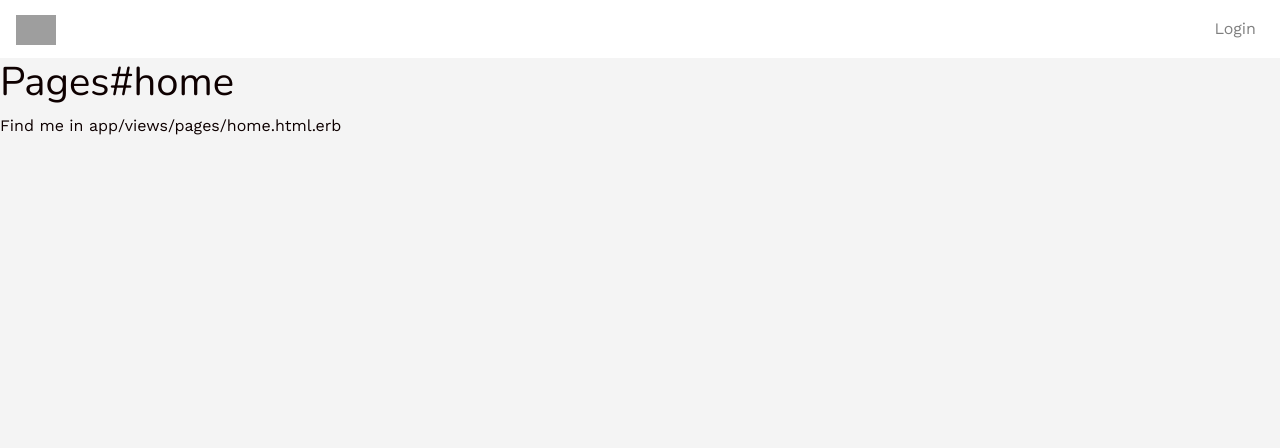
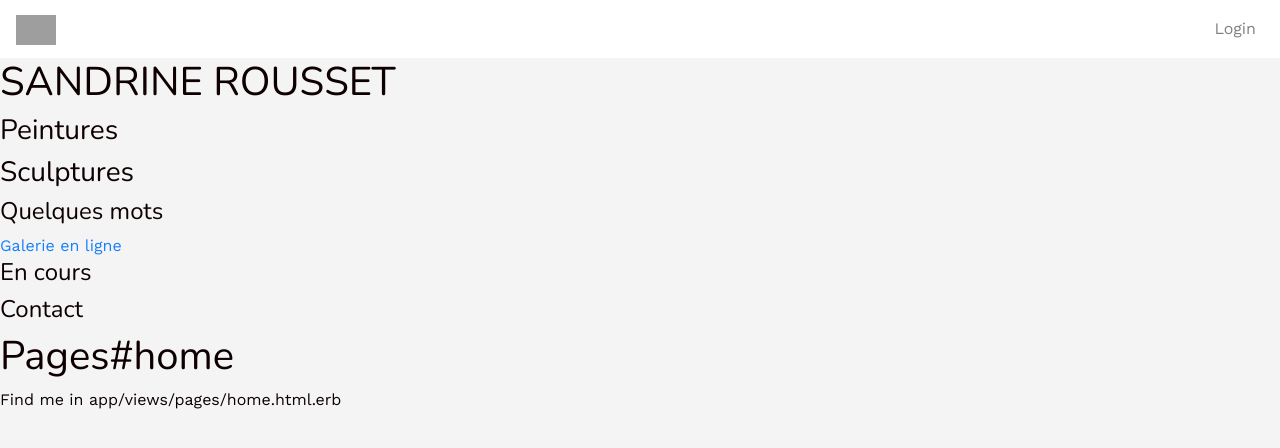
Before and after one commit to Stef-Rousset/rails-sandrine, a Rails app: page / in a window 1280 px wide. Shown: the top 448 px of the page. Run offline with Rails 7, Linux system fonts and the light colour scheme; style sheets or scripts are compiled from the project's sources; parts of the project's set-up code (start-up, migrations or seed data) failed here and were passed over; some libraries are stand-ins or nearby versions; grey boxes are pictures that could not be loaded.

Commit message:
add seed and shared menu

```diff
--- a/app/controllers/galeries_controller.rb
+++ b/app/controllers/galeries_controller.rb
@@ -3,6 +3,7 @@ class GaleriesController < ApplicationController
 
   def index
     @galeries = Galerie.all
+    @sculptures_galerie = Galerie.find_by(name: "Entre Terre et Pierres")
   end
 
   def show
@@ -12,7 +13,7 @@ class GaleriesController < ApplicationController
   private
 
   def galerie_params
-    params.require(:galerie).permit(:name,:description)
+    params.require(:galerie).permit(:name,:description, :photo)
   end
 
 end
--- a/app/models/galerie.rb
+++ b/app/models/galerie.rb
@@ -2,6 +2,4 @@ class Galerie < ApplicationRecord
   validates :name, presence: true
   validates :description, presence: true
   has_one_attached :photo
-
-  scope :sculptures, -> {where("name=?", "entre Terre et Pierres")}
 end
--- a/app/views/layouts/application.html.erb
+++ b/app/views/layouts/application.html.erb
@@ -14,6 +14,7 @@
   <body>
     <%= render 'shared/navbar' %>
     <%= render 'shared/flashes' %>
+    <%= render 'shared/menu' %>
 
     <%= yield %>
   </body>
--- /dev/null
+++ b/app/views/shared/_menu.html.erb
@@ -0,0 +1,14 @@
+
+<div class="artiste">
+  <h1>SANDRINE ROUSSET</h1>
+  <div class="art">
+    <h3>Peintures </h3>
+    <h3>Sculptures</h3>
+  </div>
+</div>
+<div class="menu">
+  <h4>Quelques mots</h4>
+  <%= link_to "Galerie en ligne", galeries_path %>
+  <h4>En cours</h4>
+  <h4>Contact</h4>
+</div>
```
Also changed, not shown: app/views/galeries/index.html.erb (+6 -6 lines), db/seeds.rb (+25 -0 lines), app/assets/images/arbre.jpg (added), app/assets/images/balade.jpg (added), app/assets/images/interieur.jpg (added), app/assets/images/sculpture.jpg (added), app/assets/images/vagabondage.jpg (added), db/schema.rb.
